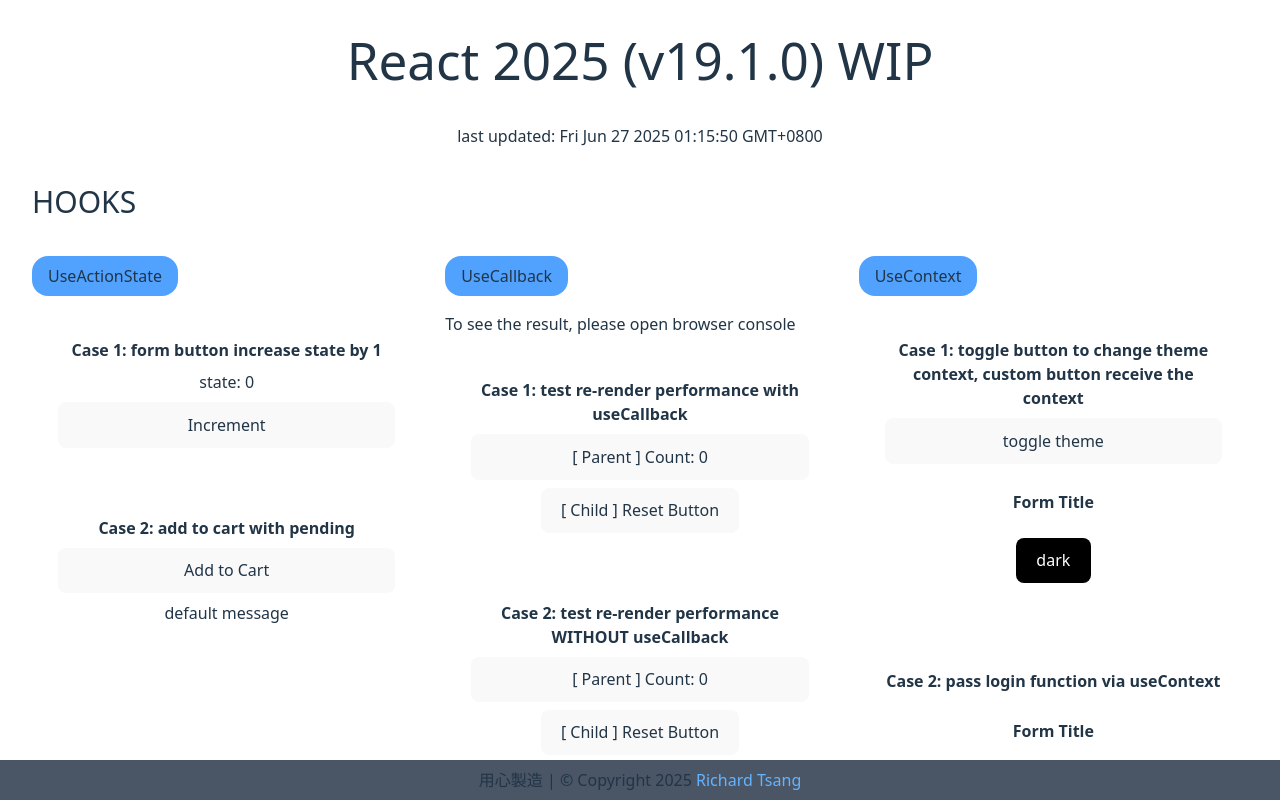
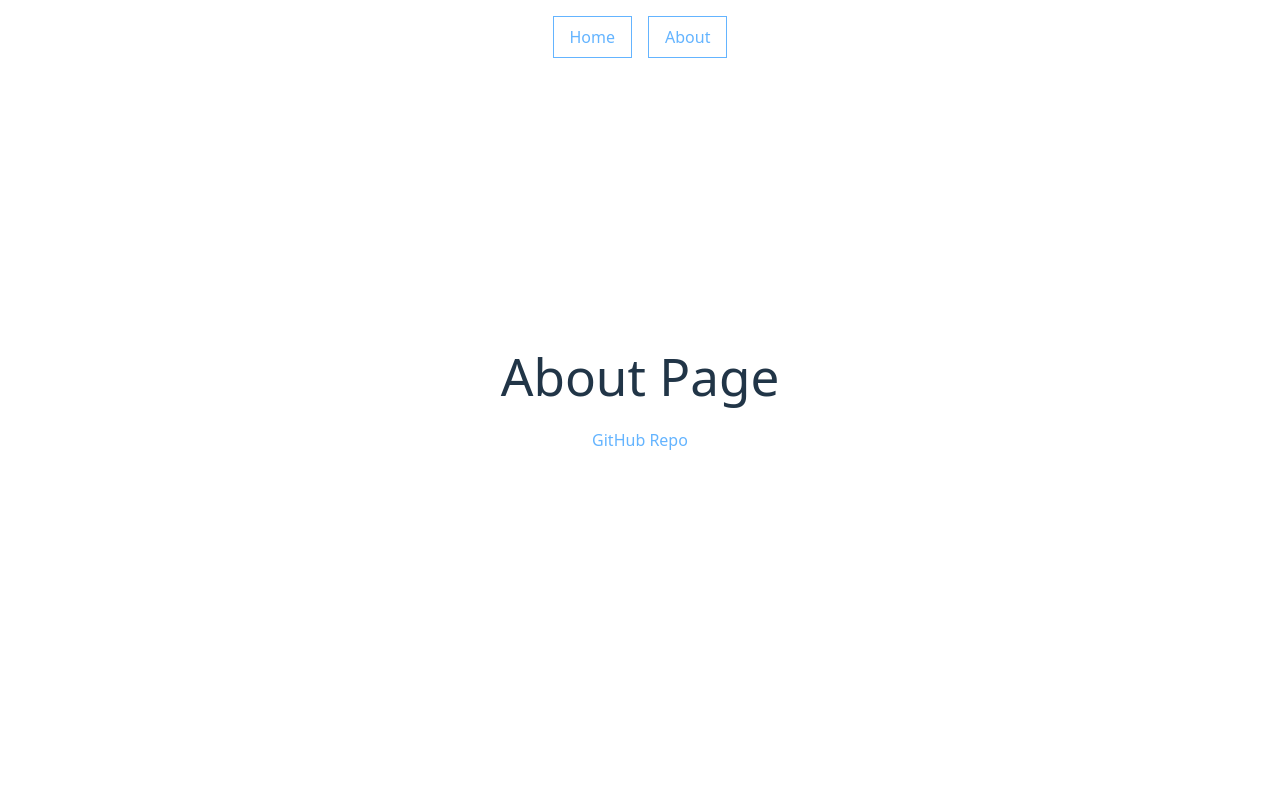
Before and after one commit to r7chardgh/react2025, a React (Vite) app: page /about in a window 1280 px wide. Shown: the top 800 px of the page. Built offline with nearby package versions, Linux system fonts and the light colour scheme.

Commit message:
add react-router-dom

```diff
--- a/index.html
+++ b/index.html
@@ -7,7 +7,7 @@
     <title>React 2025 v19.1.0</title>
   </head>
   <body>
-    <div id="root"></div>
+    <div id="root"><!--ssr-outlet--></div>
     <script type="module" src="/src/entry-client.tsx"></script>
   </body>
 </html>
--- a/src/App.tsx
+++ b/src/App.tsx
@@ -1,3 +1,4 @@
+
 import './App.css'
 import Grid from './components/Grid'
 import Section from './components/Section'
@@ -9,7 +10,8 @@
 
 function App() {
   return (
-    <main className='w-full flex flex-col gap-9 mb-9'>
+    <main className='relative w-full flex flex-col gap-9 mb-9 pt-24'>
+
       <h1>React 2025 (v19.1.0) WIP</h1>
       <p>last updated: Fri Jun 27 2025 01:15:50 GMT+0800</p>
       <Section title='HOOKS'>
--- /dev/null
+++ b/src/components/Nav.tsx
@@ -0,0 +1,11 @@
+import { Link } from "react-router-dom"
+const Nav = () => {
+    return (
+        <nav className=' absolute top-0 left-0 flex gap-4 m-auto w-full justify-center z-30 my-4'>
+            <Link className='border py-2 px-4 capitalize font-semibold' to='/'>home</Link>
+            <Link className='border py-2 px-4 capitalize font-semibold' to='/about'>about</Link>
+        </nav>
+    )
+}
+
+export default Nav
--- a/src/entry-client.tsx
+++ b/src/entry-client.tsx
@@ -1,12 +1,15 @@
 import { StrictMode } from 'react'
 import { createRoot } from 'react-dom/client'
 import './index.css'
-import App from './App.tsx'
-import Footer from './components/Footer.tsx'
+import { BrowserRouter } from 'react-router-dom'
+import Router from './router.tsx'
+import Nav from './components/Nav.tsx'
 
 createRoot(document.getElementById('root')!).render(
   <StrictMode>
-    <App />
-    <Footer/>
+    <BrowserRouter>
+      <Nav />
+      <Router />
+    </BrowserRouter>
   </StrictMode>,
 )
--- a/src/entry-server.tsx
+++ b/src/entry-server.tsx
@@ -1,11 +1,15 @@
 import { StrictMode } from 'react'
 import { renderToString } from 'react-dom/server'
-import App from './App'
-
-export function render(_url: string) {
+import { StaticRouter } from 'react-router-dom'
+import Router from './router';
+import Nav from './components/Nav';
+export function render(url: string) {
   const html = renderToString(
     <StrictMode>
-      <App />
+      <StaticRouter location={url}>
+        <Nav />
+        <Router />
+      </StaticRouter>
     </StrictMode>,
   )
   return { html }
--- /dev/null
+++ b/src/pages/about.tsx
@@ -0,0 +1,12 @@
+import React from 'react'
+
+const AboutPage = () => {
+  return (
+    <main className='flex flex-col gap-6'>
+      <h1 className=' capitalize'>About page</h1>
+      <a target='_blank' href="https://github.com/r7chardgh/react2025">GitHub Repo</a>
+    </main>
+  )
+}
+
+export default AboutPage
--- /dev/null
+++ b/src/pages/notFound.tsx
@@ -0,0 +1,9 @@
+const NotFound = () => {
+  return (
+    <main>
+        <h1 className=' font-semibold text-xl uppercase'>404 not found</h1>
+    </main>
+  )
+}
+
+export default NotFound
--- /dev/null
+++ b/src/router.tsx
@@ -0,0 +1,15 @@
+import App from "./App";
+import AboutPage from "./pages/about"
+import { Routes, Route } from "react-router-dom";
+import NotFound from "./pages/notFound";
+const Router = () => {
+    return (
+        <Routes>
+            <Route path="/" element={<App />} />
+            <Route path="/about" element={<AboutPage />} />
+            <Route path="*" element={<NotFound />} />
+        </Routes>
+    )
+}
+
+export default Router
--- a/vite.config.ts
+++ b/vite.config.ts
@@ -1,18 +1,22 @@
 import { defineConfig } from 'vite'
 import react from '@vitejs/plugin-react'
 import tailwindcss from '@tailwindcss/vite'
+import tsconfigPaths from 'vite-tsconfig-paths'
 // import vercel from 'vite-plugin-vercel';
 
 // https://vite.dev/config/
 export default defineConfig({
-  server:{
-    proxy:{
-       '/locations': {
+  build: {
+    outDir: 'dist/client',
+  },
+  server: {
+    proxy: {
+      '/locations': {
         target: 'https://geodata.gov.hk/gs/api/v1.0.0',
         changeOrigin: true,
         rewrite: (path) => path.replace(/^\/locations/, ''),
       },
     }
   },
-  plugins: [react(), tailwindcss()],
+  plugins: [react(), tailwindcss(), tsconfigPaths()],
 })
```
Also changed, not shown: package.json (+6 -4 lines), vercel.json, 1 other file (tests, documents, lock files or other folders).
